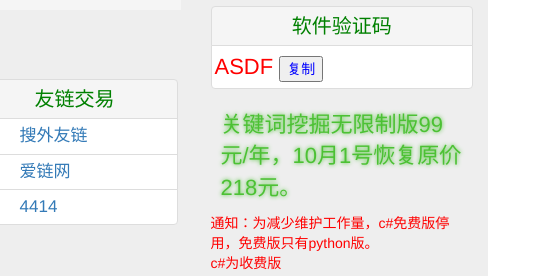
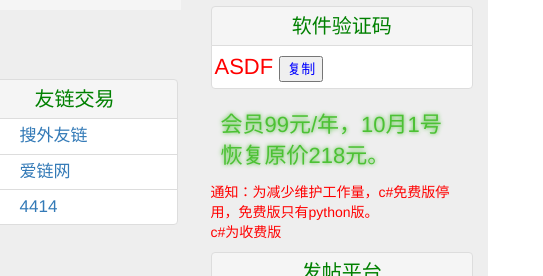
Before and after one commit to xinshou1234/xinshou1234.github.io, a plain HTML site: page index.html in a window 1280 px wide. Shown: the part 206-482 px from the top of the page, 737-1280 px from the left. Drawn offline with nearby package versions, Linux system fonts and the light colour scheme.

Commit message:
Update index.html

```diff
--- a/index.html
+++ b/index.html
@@ -407,7 +407,7 @@
 						</span>
 						</li>
 					</ul>
-					<div class="blink">关键词挖掘无限制版99元/年，10月1号恢复原价218元。</div>
+					<div class="blink">会员99元/年，10月1号恢复原价218元。</div>
 					<p style='color:red;'>通知：为减少维护工作量，c#免费版停用，免费版只有python版。<br>c#为收费版</p>
 					<ul id='pingtai2' class="list-group">
 						<li class="list-group-item" style="text-align: center;font-size: 20px;color: green;background-color: #F5F5F5;">发帖平台</li>
```
